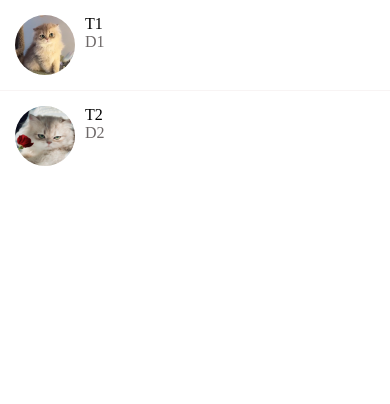
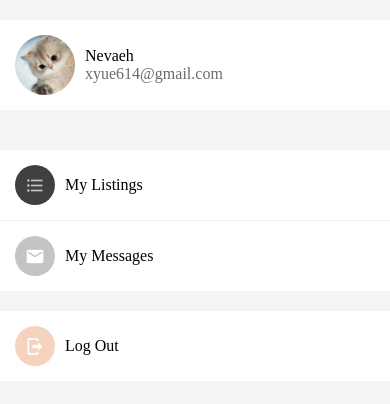
Before and after one commit to nevaehxinyue/goodbye-goods, a React Native app: screen / in a window 390 px wide. Shown: the top 404 px of the page. Built offline with nearby package versions, Linux system fonts and the light colour scheme.

Commit message:
Add Acocunt page

```diff
--- a/App.js
+++ b/App.js
@@ -14,20 +14,20 @@
 import MessagesScreen from "./app/screens/MessagesScreen";
 import { GestureHandlerRootView } from 'react-native-gesture-handler';
 import ListItem from "./app/components/ListItem";
+import Icon from "./app/components/Icon";
+import AccountScreen from "./app/screens/AccountScreen";
+
 
 export default function App() {
   return (
-    // <View style={{backgroundColor: '#f8f4f4', padding: 20, paddingTop: 100}} >
-    //   <Card
-    //     title="Denim Jacket"
-    //     subTitle="$80"
-    //     image= {require("./app/assets/jacket.png")}
-    //   />
-    // </View>
-    // <ListingDetailsScreen />
+    <GestureHandlerRootView style={{flex: 1}}>
 
-    // <WelcomeScreen />
-    <MessagesScreen />
+     {/* <WelcomeScreen /> */}
+    {/* <MessagesScreen />  */}
+    <AccountScreen />
+
+
+  </GestureHandlerRootView>
 
     //
     // <GestureHandlerRootView style={{flex:1}}>
--- /dev/null
+++ b/app/components/Icon.js
@@ -0,0 +1,28 @@
+import React from "react";
+import { View } from "react-native";
+import color from "../config/color";
+import { MaterialCommunityIcons } from "@expo/vector-icons";
+
+function Icon({
+  name,
+  size = 40,
+  backgroundColor = color.black,
+  iconColor = color.white,
+}) {
+  return (
+    <View
+      style={{
+        width: size,
+        height: size,
+        borderRadius: size / 2,
+        backgroundColor,
+        justifyContent: 'center',
+        alignItems: 'center'
+      }}
+    >
+      <MaterialCommunityIcons name={name} color={iconColor} size={size * 0.5} />
+    </View>
+  );
+}
+
+export default Icon;
--- a/app/components/ListItem.js
+++ b/app/components/ListItem.js
@@ -4,23 +4,26 @@
 import color from "../config/color";
 import Swipeable from 'react-native-gesture-handler/Swipeable';
 
-function ListItem({ title, subTitle, image, onPress, renderRightActions }) {
+
+function ListItem({ title, subTitle, image, IconComponent, onPress, renderRightActions }) {
   return (
     <Swipeable renderRightActions={renderRightActions}>
     <TouchableHighlight
       onPress={onPress}
-      underlayColor={color.lightGrey}
+      underlayColor={color.lightPinkGrey}
     >
       <View style={styles.container}>
-        <Image style={styles.image} source={image} />
+        {IconComponent}
+        {image && <Image style={styles.image} source={image} />}
 
-        <View>
+        <View style={styles.detailsContainer}>
           <AppText style={styles.title}>{title}</AppText>
-          <AppText style={styles.subTitle}>{subTitle}</AppText>
+          {subTitle && <AppText style={styles.subTitle}>{subTitle}</AppText>}
         </View>
       </View>
     </TouchableHighlight>
     </Swipeable>
+
   );
 }
 
@@ -28,12 +31,17 @@
   container: {
     flexDirection: "row",
     padding: 15,
+    backgroundColor: color.white
+  },
+  detailsContainer: {
+    marginLeft: 10,
+    justifyContent: 'center'
   },
   image: {
     width: 60,
     height: 60,
     borderRadius: 30,
-    marginRight: 10,
+
   },
   subTitle: {
     color: color.mediumGrey,
--- a/app/components/ListItemDeleteAction.js
+++ b/app/components/ListItemDeleteAction.js
@@ -1,13 +1,15 @@
 import React from 'react';
-import { View, StyleSheet } from 'react-native';
+import { View, StyleSheet, TouchableWithoutFeedback } from 'react-native';
 import color from '../config/color';
 import { MaterialCommunityIcons } from '@expo/vector-icons'
 
-function ListItemDeleteAction(props) {
+function ListItemDeleteAction({onPress}) {
     return (
+        <TouchableWithoutFeedback onPress={onPress}>
        <View style={styles.container}>
         <MaterialCommunityIcons name='trash-can' size={35} color={color.white} />
          </View>
+         </TouchableWithoutFeedback>
     );
 }
 
--- a/app/config/color.js
+++ b/app/config/color.js
@@ -6,7 +6,8 @@
     white: '#fff', // white
     bronze: '#945d38',
     mediumGrey: '#6e6969', // for subtitle
-    lightGrey: '#f8f4f4',
-    danger: '#ff5252'
+    lightPinkGray: '#f8f4f4',
+    danger: '#ff5252',
+    lightGray: '#f3f4f6'
 
 }
--- /dev/null
+++ b/app/screens/AccountScreen.js
@@ -0,0 +1,67 @@
+import React from "react";
+import { FlatList, SafeAreaView, StyleSheet, View } from "react-native";
+import ListItem from "../components/ListItem";
+import color from "../config/color";
+import Icon from "../components/Icon";
+import ListItemSeparator from "../components/ListItemSeparator";
+
+const menuItems = [
+    {
+        title: 'My Listings',
+        icon: {
+            name: 'format-list-bulleted',
+            textColor: color.second,
+            backgroundColor: color.third,
+        }
+    },
+    {
+        title: 'My Messages',
+        icon: {
+            name: 'email',
+            textColor: color.white,
+            backgroundColor: color.second,
+        }
+    }
+]
+
+function AccountScreen(props) {
+  return (
+    <SafeAreaView style={styles.screen}>
+    <View style={styles.container}>
+      <ListItem
+        image={require("../assets/user2.jpg")}
+        title="Nevaeh"
+        subTitle="xyue614@gmail.com"
+      />
+      </View>
+      <View style={styles.container}>
+      <FlatList
+      data={menuItems}
+      keyExtractor={menuItem=> menuItem.title}
+      ItemSeparatorComponent={ListItemSeparator}
+      renderItem={({ item })=>
+    <ListItem
+    title={item.title}
+    IconComponent={
+        <Icon name={item.icon.name} iconColor={item.icon.textColor} backgroundColor={item.icon.backgroundColor} />
+    }/> }
+      />
+      </View>
+      <ListItem title='Log Out' IconComponent={
+        <Icon name="logout" backgroundColor='#f5d3bf'/>
+      }/>
+    </SafeAreaView>
+  );
+}
+
+const styles = StyleSheet.create({
+    container: {
+        marginVertical: 20
+    },
+    screen: {
+        flex: 1,
+        backgroundColor: color.lightGray
+    }
+})
+
+export default AccountScreen;
--- a/app/screens/MessagesScreen.js
+++ b/app/screens/MessagesScreen.js
@@ -1,11 +1,11 @@
-import React from "react";
+import React, { useState } from "react";
 import { FlatList, SafeAreaView } from "react-native";
 import ListItem from "../components/ListItem";
 import ListItemSeparator from "../components/ListItemSeparator";
 import ListItemDeleteAction from "../components/ListItemDeleteAction";
-import { GestureHandlerRootView } from 'react-native-gesture-handler'
 
-const messages = [
+
+const initalMessages = [
   {
     id: 1,
     title: "T1",
@@ -21,9 +21,16 @@
 ];
 
 function MessagesScreen(props) {
+  const [ messages, setMessage ] = useState(initalMessages);
+  const [ refreshing, isRefreshing ] = useState(false);
+
+  const handleDelete = message => {
+    const newMessages = messages.filter((m) => m.id !== message.id);
+    setMessage(newMessages)
+  }
   return (
-    <GestureHandlerRootView style={{ flex: 1}}>
-    <SafeAreaView>
+
+    <SafeAreaView style={{ flex: 1}}>
       <FlatList
         data={messages}
         renderItem={({ item }) => (
@@ -32,13 +39,26 @@
             subTitle={item.description}
             image={item.image}
             onPress={() => console.log('Message selected.', item)}
-            renderRightActions={() => <ListItemDeleteAction/>}
+            renderRightActions={() => <ListItemDeleteAction onPress={() => handleDelete(item)}/>}
           />
         )}
         ItemSeparatorComponent={<ListItemSeparator/>}
+        //Implement pull to refresh function
+        refreshing={refreshing}
+        onRefresh={()=> setMessage(
+          [
+            {
+              id: 2,
+              title: "T2",
+              description: "D2",
+              image: require("../assets/user3.jpg"),
+            },
+          ]
+        )}
+
       />
     </SafeAreaView>
-    </GestureHandlerRootView>
+
   );
 }
 
```
